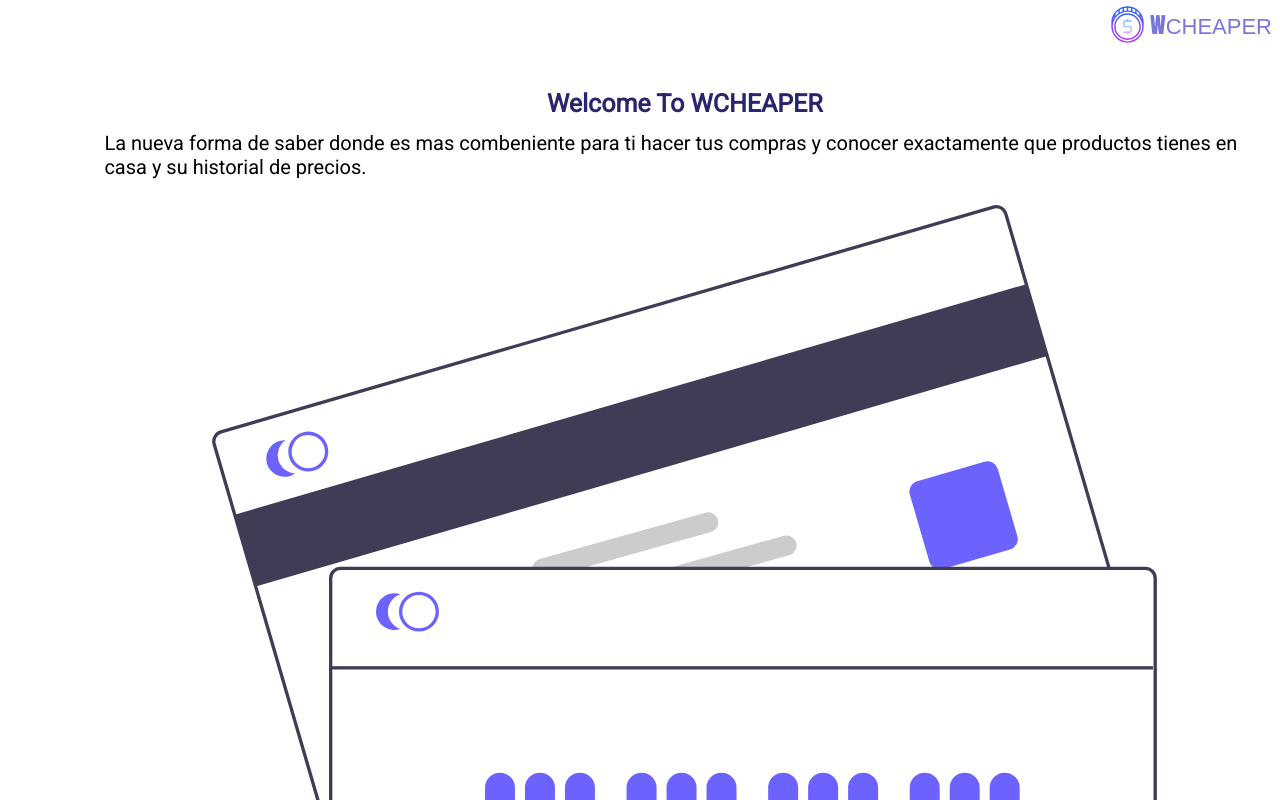
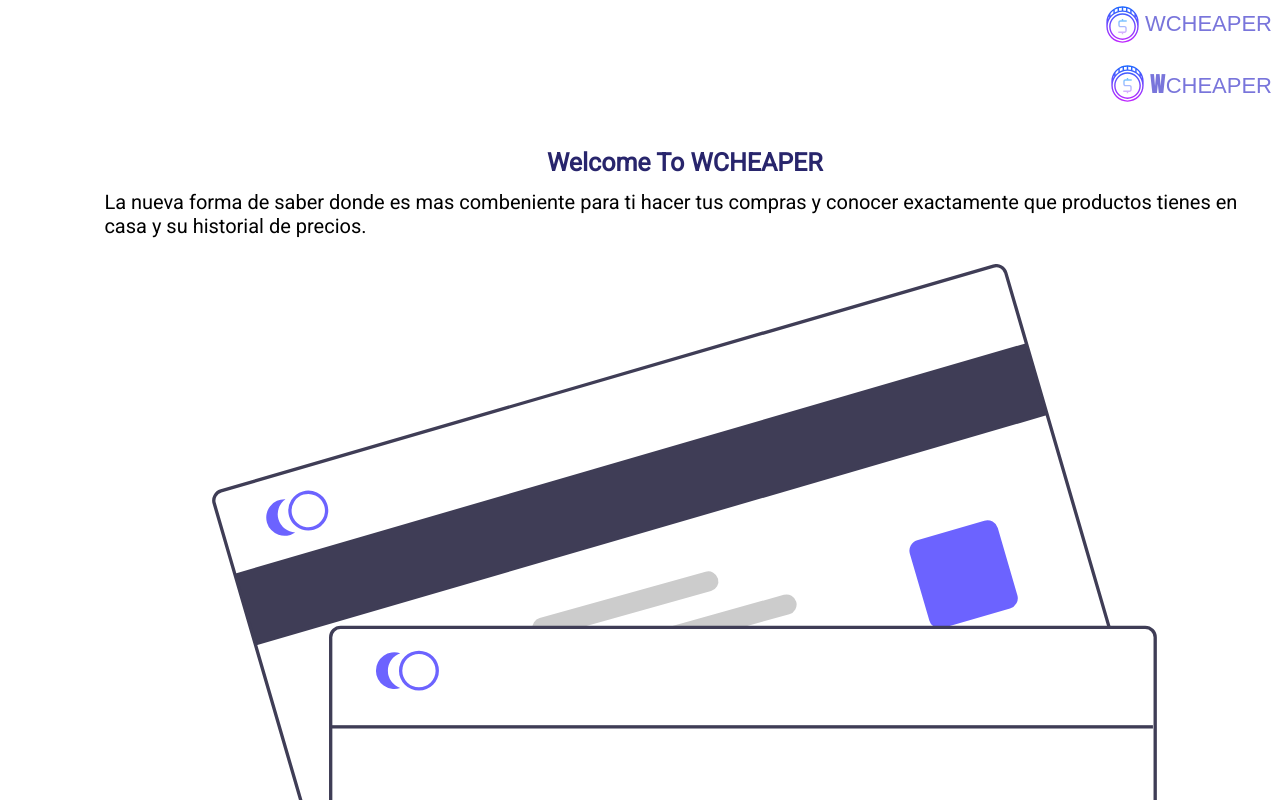
Before and after one commit to codeboy0704/supermark-client, a React (Vite) app: page / in a window 1280 px wide. Shown: the top 800 px of the page. Built offline with nearby package versions, Linux system fonts and the light colour scheme; no server answers.

Commit message:
routes modified(App.jsx)- styles moved from other files to app.css

```diff
--- a/src/App.css
+++ b/src/App.css
@@ -1,6 +1,7 @@
 :root {
   --opt-btn-color: linear-gradient(90deg, rgb(22, 17, 119) 0%, rgb(43, 12, 134) 32%, rgba(68, 0, 255, 1) 100%);
   --main-color: #413d96;
+  --logo-color: #7975db
 }
 
 * {
@@ -12,6 +13,42 @@ button {
   cursor: pointer;
 }
 
+/*Loading component*/
+.loading_container {
+  width: 100%;
+  height: 300px;
+  position: absolute;
+  top: 50%;
+  bottom: 50%;
+  left: 50%;
+  right: 50%;
+}
+
+.home_logo_container {
+  display: flex;
+  flex-flow: row wrap;
+  align-items: center;
+  justify-content: right;
+  padding-right: 0.5rem;
+  margin-bottom: 0.5rem;
+}
+
+.home_logo_container span img {
+  width: 45px;
+  margin-top: 2px;
+}
+
+.home_logo_container h1 {
+  margin-bottom: 3px;
+  color: var(--logo-color);
+  font-family: Arial, Helvetica, sans-serif;
+  font-weight: 500;
+  font-size: 22px;
+}
+
+.home_container h1 span {
+  font-family: Impact, Haettenschweiler, "Arial Narrow Bold", sans-serif;
+}
 
 
 /* form  */
@@ -310,6 +347,33 @@ button {
   padding: 0.8rem;
 }
 
+/*Navigation section*/
+
+.navigation_container {
+  position: absolute;
+  left: 60px;
+  top: 5px;
+  width: 120px;
+  gap: 0.2rem;
+  text-align: center;
+}
+
+.navigation_btn {
+  background-color: transparent;
+  width: 45px;
+  padding: 0;
+  margin: 0.1rem 1px;
+  border-radius: 15px;
+  text-align: center;
+}
+
+.navigation_btn img {
+  object-fit: cover;
+  width: 100%;
+  height: 100%;
+  margin: 0;
+}
+
 /* Tablet design  */
 
 @media (min-width: 550px) {
--- a/src/App.jsx
+++ b/src/App.jsx
@@ -8,6 +8,8 @@ import { UserContext } from "./context/UserContext";
 import ProductDetailsContext from "./context/ProductDetailsContext";
 import { getUSerLocationData } from "./utils/getUserLocationData";
 import LocationInfoContext from "./context/LocationInfoContext";
+import MainLogo from "./components/MainLogo";
+import Navigation from "./components/Navigation";
 const Home = lazy(() => import("./components/Home/Home"));
 const Form = lazy(() => import("./components/Form"));
 const validation = lazy(() => import("./validations/signUp.validation"));
@@ -20,15 +22,11 @@ const Budget = lazy(() => import("./components/budget/Budget"));
 const CanastaBasica = lazy(() => import("./components/budget/cbasica/CanastaBasica"));
 const GetProductsInformation = lazy(() => import("./components/budget/cbasica/services/getProductsInformation"));
 const ProductDetails = lazy(() => import("./components/budget/cbasica/ProductDetails"));
+const OpcionesCanastaBasica = lazy(() => import("./components/budget/cbasica/Opciones"))
 function App() {
   const [geolocation, setGeoLocation] = useState({ latitude: null, longitude: null });
   const [productDetails, setProductDetails] = useState({});
-  const navigate = useNavigate();
-  const { user } = useContext(UserContext);
-  const [menuOptions, setmenuOptions] = useState({
-    color: "#fff",
-    background: null,
-  });
+  const { user, login } = useContext(UserContext);
 
   useEffect(() => {
     getUSerLocationData(setGeoLocation)
@@ -38,6 +36,7 @@ function App() {
     <ProductDetailsContext.Provider value={productDetails}>
       <LocationInfoContext.Provider value={geolocation}>
         <div className="app_container">
+          <MainLogo />
           <Suspense>
             <Routes>
               <Route path="/" element={<Home />} />
@@ -45,8 +44,9 @@ function App() {
               <Route path="/login" element={<Login />} />
               <Route path="/products" element={<Products />} />
               <Route path="/budget" element={<Budget />} />
-              <Route path="/budget/pla/cbasica" element={<CanastaBasica setProductDetails={setProductDetails} />} />
-              <Route path="/budget/pla/cbasica:id" element={<ProductDetails setProductDetails={setProductDetails} />} />
+              <Route path="/pla/cbasica" element={<OpcionesCanastaBasica />} />
+              <Route path="/pla/cbasica/bylocation" element={<CanastaBasica setProductDetails={setProductDetails} />} />
+              <Route path="/budget/pla/cbasica/bylocation/:id" element={<ProductDetails setProductDetails={setProductDetails} />} />
               <Route
                 path="/user:id"
                 element={user ? <Personal data={user} /> : null}
```
